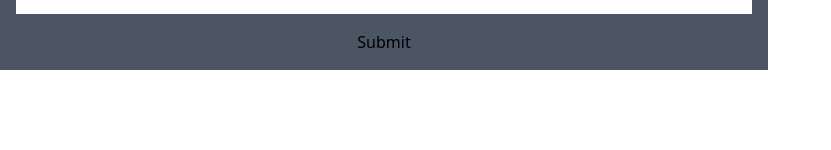
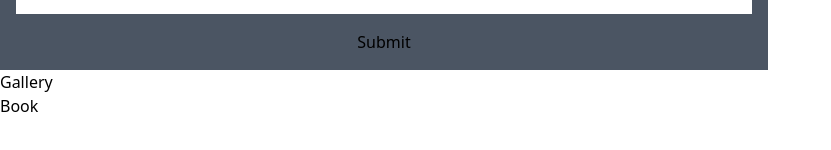
Before and after one commit to DyEsSuCr/bibli, a React (Vite) app: page / in a window 1280 px wide. Shown: the part 332-482 px from the top of the page, without its empty margins (0-831 px from the left). Built offline with nearby package versions, Linux system fonts and the light colour scheme.

Commit message:
cadd: book gallery

```diff
--- a/src/components/container/Bibli.jsx
+++ b/src/components/container/Bibli.jsx
@@ -1,5 +1,7 @@
 import { useEffect, useState } from 'react'
-import { Forn } from '../form/Form'
+
+import { Form } from '../form/Form'
+import { Gallery } from '../gallery/Gallery'
 
 export function Blibli() {
   const [gallery, setGallery] = useState([])
@@ -40,7 +42,8 @@ export function Blibli() {
   return (
     <div className="min-w-full min-h-screen">
       <h1>BIBLI</h1>
-      <Forn createGallery={createGallery} updGallery={updGallery} />
+      <Form createGallery={createGallery} updGallery={updGallery} />
+      <Gallery />
     </div>
   )
 }
--- a/src/components/form/Form.jsx
+++ b/src/components/form/Form.jsx
@@ -2,7 +2,7 @@ import { useState } from 'react'
 
 import { Input } from './Input'
 
-export function Forn({ createGallery, updGallery }) {
+export function Form({ createGallery, updGallery }) {
   const initialForm = {
     id: null,
     title: '',
--- /dev/null
+++ b/src/components/gallery/Book.jsx
@@ -0,0 +1,7 @@
+export function Book() {
+  return (
+    <div>
+      <h1>Book</h1>
+    </div>
+  )
+}
--- /dev/null
+++ b/src/components/gallery/Gallery.jsx
@@ -0,0 +1,10 @@
+import { Book } from './Book'
+
+export function Gallery() {
+  return (
+    <div>
+      <h1>Gallery</h1>
+      <Book />
+    </div>
+  )
+}
```
